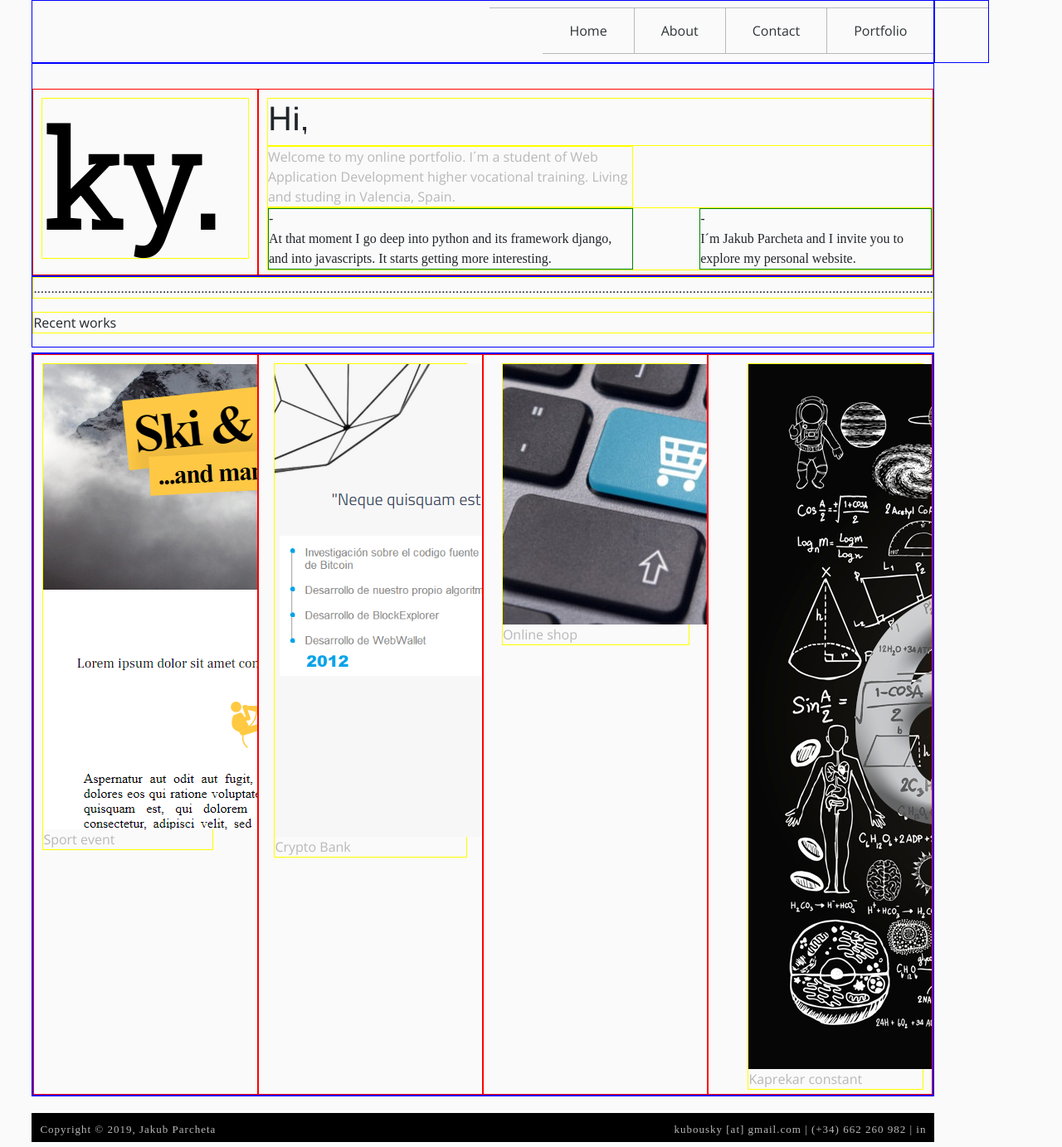
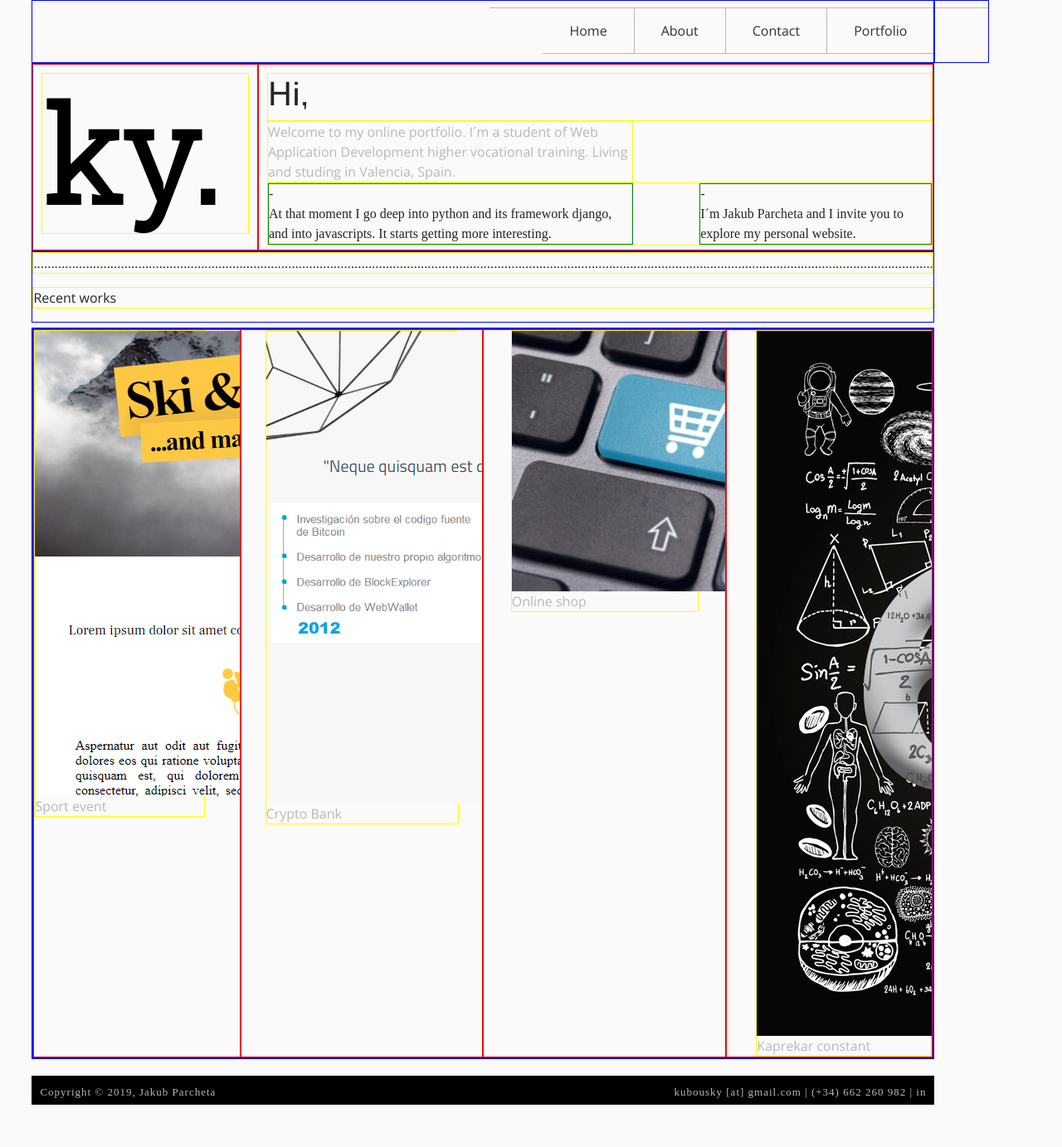
Before and after one commit to kubousky/my_page, a Django app: page / in a window 1280 px wide. Shown: the whole page at 83% size. After the commit the page ends 1332 px from the top, so only its background shows below. Run offline with Django 3.2, Linux system fonts and the light colour scheme; data comes from the database, SQL or seed files in the repository; some libraries are stand-ins or nearby versions; some web fonts are replaced.

Commit message:
Highlited finished

```diff
--- a/portfolio/static/css/my_style.css
+++ b/portfolio/static/css/my_style.css
@@ -84,7 +84,7 @@ body {
 
 .I-am {
     border: solid blue 1px;
-    padding-top:30px;
+    /* padding-top:5px; */
     width: 85%;
     height: auto;
     margin-left: 3%;
@@ -188,6 +188,7 @@ body {
     display: inline-block;
     border: solid red 1px;
     overflow: hidden;
+
 }
 
 .highlighted .project .last{
@@ -202,14 +203,15 @@ body {
 }
 .highlighted .project #project_2{
     width: 233px;
-    margin: 0 auto;
+    margin: 0 auto 0 auto;
     border: solid yellow 1px;
 }
 .highlighted .project #project_3{
     width: 226px;
     margin: 0 auto;
     border: solid yellow 1px;
-    padding-top: 0px;
+    /* padding-top: 0px; */
+    margin: 0 auto 0 auto;
 }
 .highlighted .project #project_4{
     width: 212px;
@@ -302,8 +304,9 @@ body {
 @media only screen and (min-width: 701px) {
     .col-md-1 {width: 8.33%;}
     .col-md-2 {width: 16.66%;}
-    .col-md-2_5 {width: 24.7%;}
+    .col-md-2_5 {width: 23%;}
     .col-md-3 {width: 25%;}
+    .col-md-3_5 {width: 27%;}
     .col-md-4 {width: 33.33%;}
     .col-md-5 {width: 41.66%;}
     .col-md-6 {width: 50%;}
--- a/portfolio/templates/home.html
+++ b/portfolio/templates/home.html
@@ -25,12 +25,12 @@
     </header>
 
     <section class="separator">
-            <p>.............................................................................................................................................................................................................................................................................</p>
+            <p>...................................................................................................................................................................................................................................................................................................</p>
             <p>Recent works</p>
     </section>
 
     <section class="row highlighted">
-            <div class="col project col-md-2_5">
+            <div class="project col-md-2_5">
                 <div id="project_1">
                     {% load thumbnail %}
                     {% thumbnail project_1.image "x150" as p1im %}
@@ -39,7 +39,7 @@
                     <a href="{{ project_1.get_absolute_url }}">{{ project_1.name }}</a>
                 </div>
             </div>
-            <div class="col project col-md-2_5">
+            <div class="project col-md-3_5">
                 <div id="project_2">
                     {% load thumbnail %}
                     {% thumbnail project_2.image "x150" as p2im %}
@@ -48,7 +48,7 @@
                     <a href="{{ project_2.get_absolute_url }}">{{ project_2.name }}</a>
                 </div>
             </div>
-            <div class="col project col-md-2_5">
+            <div class="project col-md-3_5">
                 <div id="project_3">
                     {% load thumbnail %}
                     {% thumbnail project_3.image "x150" as p3im %}
@@ -57,7 +57,7 @@
                     <a href="{{ project_3.get_absolute_url }}">{{ project_3.name }}</a>
                 </div>
             </div>
-            <div class="col project four col-md-2_5">
+            <div class="project four col-md-2_5">
                 <div id="project_4">
                     {% load thumbnail %}
                     {% thumbnail project_4.image "x150" as p4im %}
```
